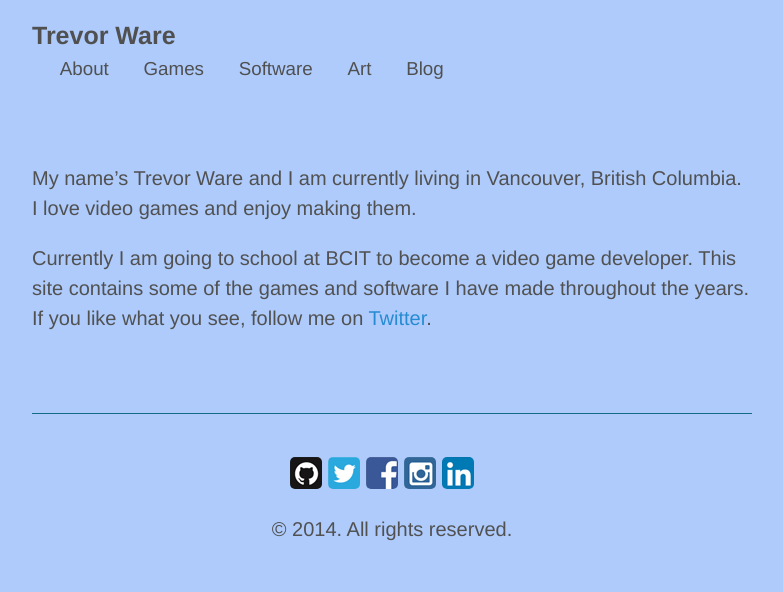
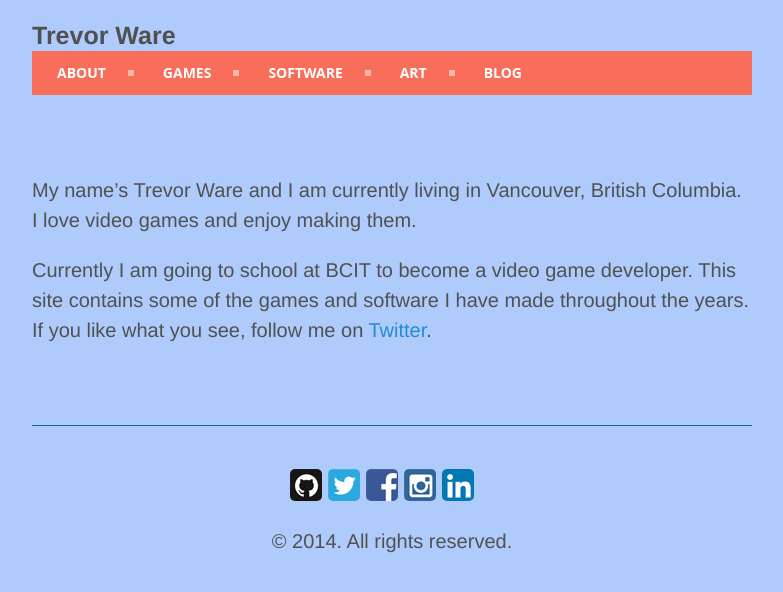
Before and after one commit to twarrre/twarrre.github.io, a Jekyll site: the page built from index.md, in a window 1280 px wide. Shown: the top 592 px of the page, without its empty margins (248-1031 px from the left). Built offline with Jekyll 4.4.1, drawn with Linux system fonts in a browser that asks for light colours.

Commit message:
New menu bar.

```diff
--- a/_layouts/default.html
+++ b/_layouts/default.html
@@ -12,10 +12,13 @@
           <small>{{ site.tagline }}</small>
         </h3>
 		<h3 class="masthead-title">
-		{% for page in site.pages_list %}
-		  &nbsp;&nbsp;&nbsp;
-		  <small><a href="{{ page[1]  }}">{{ page[0] }}</a></small>
-		{% endfor %}
+			<div id='cssmenu'>
+				<ul>
+					{% for page in site.pages_list %}
+						<li><a href='{{ page[1]  }}'><span>{{ page[0] }}</span></a></li>
+					{% endfor %}
+				</ul>
+			</div>
 		</h3>
       </header>
 
--- a/public/css/poole.css
+++ b/public/css/poole.css
@@ -487,3 +487,127 @@ a.pagination-item:hover {
   height: 32px; }
   .icon > svg path {
     fill: #828282; }
+
+	/*
+menu bar
+*/
+@import url(http://fonts.googleapis.com/css?family=Open+Sans:700);
+#cssmenu {
+  background: #f96e5b;
+  width: auto;
+}
+#cssmenu ul {
+  list-style: none;
+  margin: 0;
+  padding: 0;
+  line-height: 1;
+  display: block;
+  zoom: 1;
+}
+#cssmenu ul:after {
+  content: " ";
+  display: block;
+  font-size: 0;
+  height: 0;
+  clear: both;
+  visibility: hidden;
+}
+#cssmenu ul li {
+  display: inline-block;
+  padding: 0;
+  margin: 0;
+}
+#cssmenu.align-right ul li {
+  float: right;
+}
+#cssmenu.align-center ul {
+  text-align: center;
+}
+#cssmenu ul li a {
+  color: #ffffff;
+  text-decoration: none;
+  display: block;
+  padding: 15px 25px;
+  font-family: 'Open Sans', sans-serif;
+  font-weight: 700;
+  text-transform: uppercase;
+  font-size: 14px;
+  position: relative;
+  -webkit-transition: color .25s;
+  -moz-transition: color .25s;
+  -ms-transition: color .25s;
+  -o-transition: color .25s;
+  transition: color .25s;
+}
+#cssmenu ul li a:hover {
+  color: #333333;
+}
+#cssmenu ul li a:hover:before {
+  width: 100%;
+}
+#cssmenu ul li a:after {
+  content: "";
+  display: block;
+  position: absolute;
+  right: -3px;
+  top: 19px;
+  height: 6px;
+  width: 6px;
+  background: #ffffff;
+  opacity: .5;
+}
+#cssmenu ul li a:before {
+  content: "";
+  display: block;
+  position: absolute;
+  left: 0;
+  bottom: 0;
+  height: 3px;
+  width: 0;
+  background: #333333;
+  -webkit-transition: width .25s;
+  -moz-transition: width .25s;
+  -ms-transition: width .25s;
+  -o-transition: width .25s;
+  transition: width .25s;
+}
+#cssmenu ul li.last > a:after,
+#cssmenu ul li:last-child > a:after {
+  display: none;
+}
+#cssmenu ul li.active a {
+  color: #333333;
+}
+#cssmenu ul li.active a:before {
+  width: 100%;
+}
+#cssmenu.align-right li.last > a:after,
+#cssmenu.align-right li:last-child > a:after {
+  display: block;
+}
+#cssmenu.align-right li:first-child a:after {
+  display: none;
+}
+@media screen and (max-width: 768px) {
+  #cssmenu ul li {
+    float: none;
+    display: block;
+  }
+  #cssmenu ul li a {
+    width: 100%;
+    -moz-box-sizing: border-box;
+    -webkit-box-sizing: border-box;
+    box-sizing: border-box;
+    border-bottom: 1px solid #fb998c;
+  }
+  #cssmenu ul li.last > a,
+  #cssmenu ul li:last-child > a {
+    border: 0;
+  }
+  #cssmenu ul li a:after {
+    display: none;
+  }
+  #cssmenu ul li a:before {
+    display: none;
+  }
+}
```
